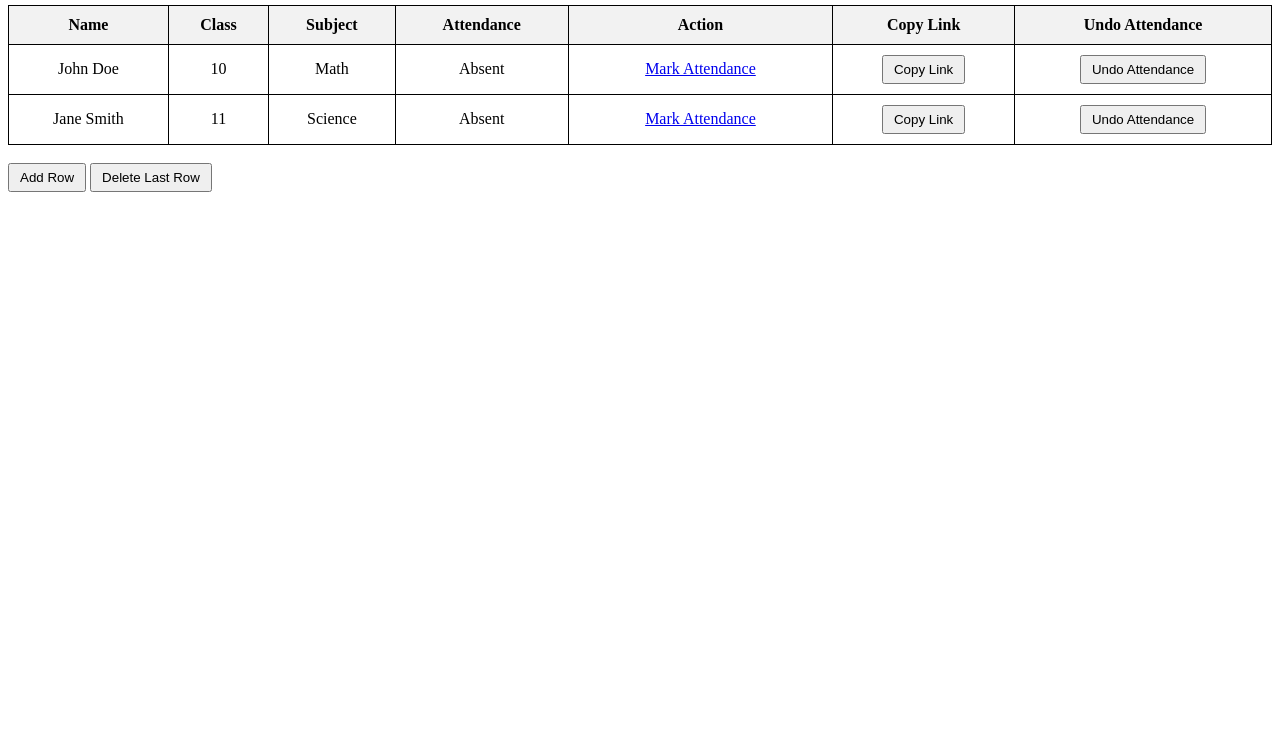
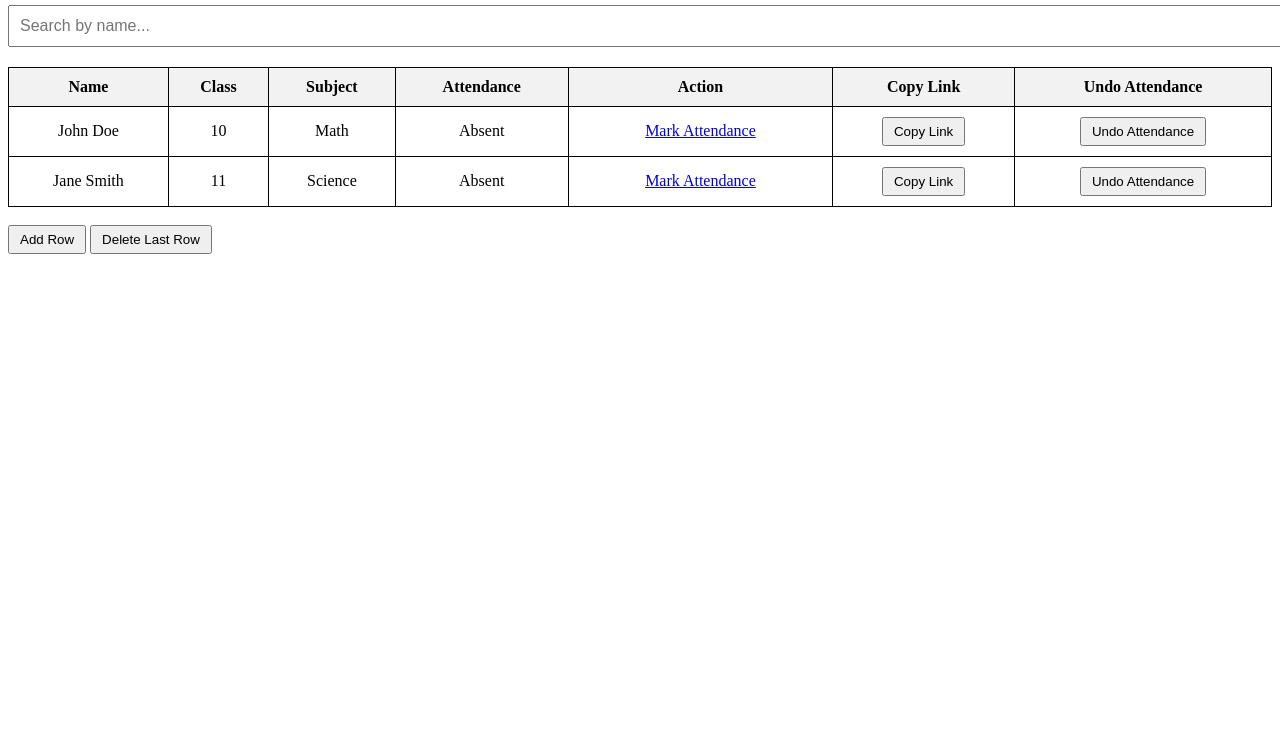
Before and after one commit to sarimrasul/attendence, a plain HTML site: page index.html in a window 1280 px wide. Shown: the part 62-800 px from the top of the page. Drawn offline with Linux system fonts and the light colour scheme.

Commit message:
Update index.html

```diff
--- a/index.html
+++ b/index.html
@@ -31,11 +31,20 @@
             background-color: #4CAF50;
             color: white;
         }
+
+        #searchBar {
+            margin-bottom: 20px;
+            width: 100%;
+            padding: 10px;
+            font-size: 16px;
+        }
     </style>
 </head>
 <body>
 
 <h2>Editable Attendance Table</h2>
+
+<input type="text" id="searchBar" placeholder="Search by name..." onkeyup="searchTable()">
 
 <table id="attendanceTable">
     <thead>
@@ -135,10 +144,18 @@
         alert("Link copied: " + link);
     }
 
-    function getParameterByName(name) {
-        let url = window.location.search;
-        let params = new URLSearchParams(url);
-        return params.get(name);
+    function searchTable() {
+        var input = document.getElementById("searchBar").value.toLowerCase();
+        var table = document.getElementById("attendanceTable");
+        var tr = table.getElementsByTagName("tr");
+
+        for (var i = 1; i < tr.length; i++) { // Skip header row
+            var td = tr[i].getElementsByTagName("td")[0]; // First column (Name)
+            if (td) {
+                var txtValue = td.textContent || td.innerText;
+                tr[i].style.display = txtValue.toLowerCase().indexOf(input) > -1 ? "" : "none";
+            }
+        }
     }
 
     function saveAttendanceToLocalStorage() {
@@ -151,7 +168,7 @@
             var classInfo = row.cells[1].innerText;
             var subject = row.cells[2].innerText;
             var attendance = row.cells[3].innerText;
-            attendanceData.push({name, classInfo, subject, attendance});
+            attendanceData.push({ name, classInfo, subject, attendance });
         }
 
         localStorage.setItem('attendanceData', JSON.stringify(attendanceData));
@@ -163,7 +180,7 @@
             var table = document.getElementById("attendanceTable").getElementsByTagName('tbody')[0];
             table.innerHTML = ''; // Clear the current table rows
 
-            attendanceData.forEach(function(rowData, index) {
+            attendanceData.forEach(function (rowData, index) {
                 var newRow = table.insertRow(-1);
                 var nameCell = newRow.insertCell(0);
                 var classCell = newRow.insertCell(1);
@@ -191,7 +208,7 @@
         }
     }
 
-    window.onload = function() {
+    window.onload = function () {
         // Load attendance data from localStorage
         loadAttendanceFromLocalStorage();
 
@@ -201,6 +218,12 @@
             markAttendance(markAttendanceParam);
         }
     };
+
+    function getParameterByName(name) {
+        let url = window.location.search;
+        let params = new URLSearchParams(url);
+        return params.get(name);
+    }
 </script>
 
 </body>
```
